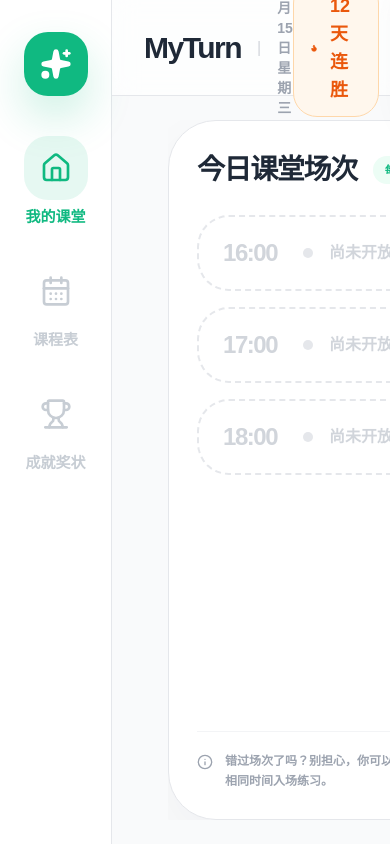
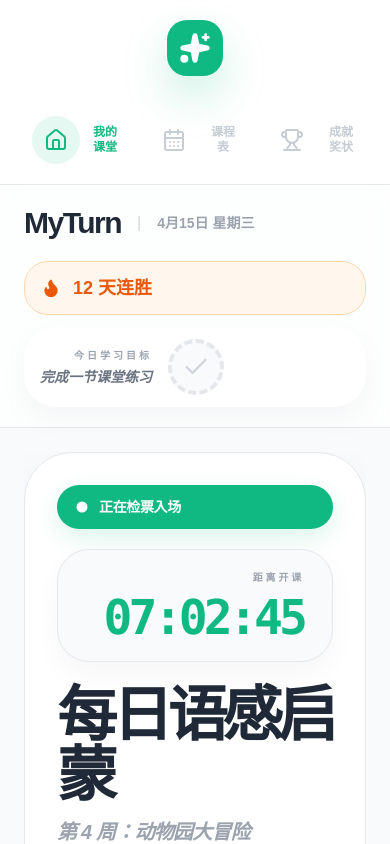
Before and after one commit to mchende/MyTurn, a Next.js app: page / in a window 390 px wide. Shown: the top 844 px of the page. Built offline with nearby package versions, Linux system fonts and the light colour scheme.

Commit message:
feat(05-02): add homepage completion overlay

```diff
--- a/src/app/(marketing)/page.tsx
+++ b/src/app/(marketing)/page.tsx
@@ -4,8 +4,19 @@ import { getTodayScheduleViewModel } from '@/features/schedule/get-today-schedul
 export { HomepageShell } from '@/features/homepage/homepage-shell';
 export { type TodayScheduleViewModel } from '@/features/schedule/get-today-schedule-view-model';
 
-export default async function HomePage() {
-  const viewModel = getTodayScheduleViewModel();
+type HomePageSearchParams = Promise<{
+  completedSession?: string;
+}>;
+
+export default async function HomePage({
+  searchParams,
+}: {
+  searchParams?: HomePageSearchParams;
+}) {
+  const resolvedSearchParams = searchParams ? await searchParams : undefined;
+  const viewModel = getTodayScheduleViewModel(undefined, {
+    completedSessionId: resolvedSearchParams?.completedSession ?? null,
+  });
 
   return <HomepageShell viewModel={viewModel} />;
 }
--- a/src/features/homepage/homepage-shell.tsx
+++ b/src/features/homepage/homepage-shell.tsx
@@ -26,7 +26,10 @@ const navItems = [
 ] as const;
 
 export function HomepageShell({ viewModel }: { viewModel: TodayScheduleViewModel }) {
-  const focusSession = viewModel.nextSession ?? viewModel.sessions[0];
+  const focusSession =
+    viewModel.sessions.find((session) => session.isRecentlyCompleted) ??
+    viewModel.nextSession ??
+    viewModel.sessions[0];
 
   if (!focusSession) {
     return (
@@ -37,48 +40,45 @@ export function HomepageShell({ viewModel }: { viewModel: TodayScheduleViewModel
   }
 
   return (
-    <main className="h-screen overflow-hidden bg-[#F9FAFB] text-[#1F2937]">
-      <div className="flex h-screen overflow-hidden">
-        <aside className="flex w-28 shrink-0 flex-col items-center justify-between border-r border-[#E5E7EB] bg-white py-8">
+    <main className="min-h-screen bg-[#F9FAFB] text-[#1F2937] xl:h-screen xl:overflow-hidden">
+      <div className="flex min-h-screen flex-col xl:h-screen xl:flex-row">
+        <aside className="flex shrink-0 flex-row items-center justify-between border-b border-[#E5E7EB] bg-white px-6 py-5 xl:w-28 xl:flex-col xl:border-b-0 xl:border-r xl:px-0 xl:py-8">
           <div className="flex w-full flex-col items-center gap-10">
-            <div className="flex h-16 w-16 items-center justify-center rounded-[24px] bg-[#10B981] text-white shadow-[0_20px_45px_rgba(16,185,129,0.22)]">
+            <div className="flex h-14 w-14 items-center justify-center rounded-[20px] bg-[#10B981] text-white shadow-[0_20px_45px_rgba(16,185,129,0.22)] xl:h-16 xl:w-16 xl:rounded-[24px]">
               <Sparkles className="h-8 w-8 fill-current" />
             </div>
 
-            <nav className="flex w-full flex-col items-center gap-8">
+            <nav className="flex w-full flex-row items-center justify-end gap-3 xl:flex-col xl:gap-8">
               {navItems.map((item) => (
                 <button
                   className={cn(
-                    'flex w-full flex-col items-center gap-2 px-2 text-center transition-colors',
+                    'flex min-w-0 flex-1 items-center justify-center gap-2 px-2 text-center transition-colors xl:w-full xl:flex-col',
                     item.active ? 'text-[#10B981]' : 'text-[#C7CDD4] hover:text-[#6B7280]',
                   )}
                   key={item.label}
                   type="button"
                 >
                   <div
-                    className={cn(
-                      'rounded-[24px] p-4',
-                      item.active ? 'bg-[#10B981]/10' : 'bg-transparent',
-                    )}
+                    className={cn('rounded-[24px] p-3 xl:p-4', item.active ? 'bg-[#10B981]/10' : 'bg-transparent')}
                   >
-                    <item.icon className="h-8 w-8" />
+                    <item.icon className="h-6 w-6 xl:h-8 xl:w-8" />
                   </div>
-                  <span className="text-[15px] font-black leading-tight">{item.label}</span>
+                  <span className="text-xs font-black leading-tight xl:text-[15px]">{item.label}</span>
                 </button>
               ))}
             </nav>
           </div>
         </aside>
 
-        <section className="flex min-w-0 flex-1 flex-col overflow-hidden">
-          <header className="flex h-24 shrink-0 items-center justify-between border-b border-[#E5E7EB] bg-white/70 px-8 backdrop-blur-md xl:px-10">
-            <div className="flex items-center gap-4">
+        <section className="flex min-w-0 flex-1 flex-col">
+          <header className="flex shrink-0 flex-col gap-5 border-b border-[#E5E7EB] bg-white/70 px-6 py-5 backdrop-blur-md md:flex-row md:items-center md:justify-between xl:h-24 xl:px-10 xl:py-0">
+            <div className="flex flex-wrap items-center gap-4">
               <h1 className="text-3xl font-black tracking-[-0.05em]">MyTurn</h1>
               <span className="text-[#D1D5DB]">|</span>
               <p className="text-sm font-black text-[#9CA3AF]">{viewModel.todayLabel}</p>
             </div>
 
-            <div className="flex items-center gap-5">
+            <div className="flex flex-col gap-3 md:flex-row md:items-center md:gap-5">
               <div className="flex items-center gap-3 rounded-[24px] border border-[#FED7AA] bg-[#FFF7ED] px-4 py-3 text-[#EA580C]">
                 <Flame className="h-5 w-5 fill-current" />
                 <span className="text-lg font-black">12 天连胜</span>
@@ -100,17 +100,20 @@ export function HomepageShell({ viewModel }: { viewModel: TodayScheduleViewModel
             </div>
           </header>
 
-          <div className="flex flex-1 gap-8 overflow-hidden p-6 xl:p-8">
+          <div
+            className="flex flex-1 flex-col gap-6 overflow-y-auto p-6 xl:flex-row xl:gap-8 xl:overflow-hidden xl:p-8"
+            data-testid="homepage-content"
+          >
             <motion.section
               animate={{ opacity: 1, y: 0 }}
-              className="flex min-w-0 flex-[2] flex-col overflow-hidden"
+              className="flex min-w-0 flex-1 flex-col overflow-hidden xl:flex-[2]"
               initial={{ opacity: 0, y: 24 }}
               transition={{ duration: 0.35, ease: 'easeOut' }}
               data-testid="hero-card"
             >
               <div className="flex h-full flex-col justify-between rounded-[48px] border border-[#E5E7EB] bg-white p-8 shadow-[0_24px_60px_rgba(15,23,42,0.05)] xl:p-10">
                 <div className="space-y-6">
-                  <div className="flex items-start justify-between gap-6">
+                  <div className="flex flex-col gap-5 md:flex-row md:items-start md:justify-between md:gap-6">
                     <motion.div
                       animate={{
                         boxShadow: [
@@ -127,7 +130,9 @@ export function HomepageShell({ viewModel }: { viewModel: TodayScheduleViewModel
                         className="h-2.5 w-2.5 rounded-full bg-white"
                         transition={{ duration: 1.2, repeat: Number.POSITIVE_INFINITY, ease: 'easeInOut' }}
                       />
-                      <span className="text-sm font-black tracking-tight">正在检票入场</span>
+                      <span className="text-sm font-black tracking-tight">
+                        {focusSession.isRecentlyCompleted ? '刚完成这节课' : '正在检票入场'}
+                      </span>
                     </motion.div>
 
                     <motion.div
@@ -137,11 +142,17 @@ export function HomepageShell({ viewModel }: { viewModel: TodayScheduleViewModel
                       transition={{ delay: 0.08, duration: 0.3, ease: 'easeOut' }}
                     >
                       <p className="text-[10px] font-black uppercase tracking-[0.28em] text-[#9CA3AF]">
-                        距离开课
+                        {focusSession.isRecentlyCompleted ? '本节状态' : '距离开课'}
                       </p>
-                      <p className="mt-2 font-mono text-5xl font-black tracking-[-0.08em] text-[#10B981]">
-                        {extractCountdown(focusSession.countdownLabel)}
-                      </p>
+                      {focusSession.isRecentlyCompleted ? (
+                        <p className="mt-2 text-3xl font-black tracking-[-0.06em] text-[#10B981]">
+                          今天这节课已经上完啦
+                        </p>
+                      ) : (
+                        <p className="mt-2 font-mono text-5xl font-black tracking-[-0.08em] text-[#10B981]">
+                          {extractCountdown(focusSession.countdownLabel)}
+                        </p>
+                      )}
                     </motion.div>
                   </div>
 
@@ -185,7 +196,7 @@ export function HomepageShell({ viewModel }: { viewModel: TodayScheduleViewModel
 
             <motion.aside
               animate={{ opacity: 1, y: 0 }}
-              className="flex min-w-[320px] flex-1 flex-col overflow-hidden"
+              className="flex min-w-0 flex-1 flex-col overflow-hidden xl:min-w-[320px]"
               initial={{ opacity: 0, y: 24 }}
               transition={{ delay: 0.06, duration: 0.35, ease: 'easeOut' }}
               data-testid="session-timeline"
@@ -198,7 +209,7 @@ export function HomepageShell({ viewModel }: { viewModel: TodayScheduleViewModel
                   </span>
                 </div>
 
-                <div className="flex-1 space-y-4 overflow-hidden">
+                <div className="flex-1 space-y-4 overflow-visible xl:overflow-hidden">
                   {viewModel.sessions.map((session) => (
                     <TimelineSessionRow key={session.sessionId} session={session} />
                   ))}
@@ -261,6 +272,7 @@ function TimelineSessionRow({ session }: { session: TodayScheduleSessionViewMode
         animate={{ scale: [1, 1.015, 1] }}
         className="flex items-center gap-4 rounded-[32px] bg-[#10B981] px-6 py-6 text-white shadow-[0_20px_40px_rgba(16,185,129,0.22)]"
         transition={{ duration: 1.8, repeat: Number.POSITIVE_INFINITY, ease: 'easeInOut' }}
+        data-testid={`timeline-session-${session.sessionId}`}
       >
         <span className="w-16 text-2xl font-black tracking-[-0.06em]">{session.startTimeLabel}</span>
         <span className="h-3 w-3 rounded-full bg-white shadow-[0_0_14px_rgba(255,255,255,0.95)]" />
@@ -275,12 +287,19 @@ function TimelineSessionRow({ session }: { session: TodayScheduleSessionViewMode
         'flex items-center gap-4 rounded-[32px] px-6 py-5',
         state.tone === 'completed' && 'bg-[#F3F4F6] opacity-50',
         state.tone === 'upcoming' && 'border-2 border-dashed border-[#E5E7EB] bg-white',
+        state.tone === 'recently-completed' &&
+          'border border-[#A7F3D0] bg-[#ECFDF5] opacity-100 shadow-[0_16px_32px_rgba(16,185,129,0.12)]',
       )}
+      data-testid={`timeline-session-${session.sessionId}`}
     >
       <span
         className={cn(
           'w-16 text-2xl font-black tracking-[-0.06em]',
-          state.tone === 'completed' ? 'text-[#9CA3AF]' : 'text-[#D1D5DB]',
+          state.tone === 'completed'
+            ? 'text-[#9CA3AF]'
+            : state.tone === 'recently-completed'
+              ? 'text-[#047857]'
+              : 'text-[#D1D5DB]',
         )}
       >
         {session.startTimeLabel}
@@ -288,13 +307,21 @@ function TimelineSessionRow({ session }: { session: TodayScheduleSessionViewMode
       <span
         className={cn(
           'h-2.5 w-2.5 rounded-full',
-          state.tone === 'completed' ? 'bg-[#9CA3AF]' : 'bg-[#E5E7EB]',
+          state.tone === 'completed'
+            ? 'bg-[#9CA3AF]'
+            : state.tone === 'recently-completed'
+              ? 'bg-[#10B981]'
+              : 'bg-[#E5E7EB]',
         )}
       />
       <span
         className={cn(
           'font-black',
-          state.tone === 'completed' ? 'text-[#9CA3AF]' : 'text-[#D1D5DB]',
+          state.tone === 'completed'
+            ? 'text-[#9CA3AF]'
+            : state.tone === 'recently-completed'
+              ? 'text-[#047857]'
+              : 'text-[#D1D5DB]',
         )}
       >
         {state.label}
@@ -308,6 +335,10 @@ function extractCountdown(label: string) {
 }
 
 function getTimelineState(session: TodayScheduleSessionViewModel) {
+  if (session.isRecentlyCompleted) {
+    return { label: '刚完成', tone: 'recently-completed' as const };
+  }
+
   if (session.accessState === 'open_for_entry') {
     return { label: '正在入场', tone: 'active' as const };
   }
--- a/src/features/schedule/get-today-schedule-view-model.ts
+++ b/src/features/schedule/get-today-schedule-view-model.ts
@@ -18,6 +18,7 @@ export type TodayScheduleSessionViewModel = {
   learnerLabel: string;
   campLabel: string;
   attendanceLabel: string;
+  isRecentlyCompleted: boolean;
 };
 
 export type TodayScheduleViewModel = {
@@ -25,6 +26,10 @@ export type TodayScheduleViewModel = {
   currentTimeLabel: string;
   sessions: TodayScheduleSessionViewModel[];
   nextSession: TodayScheduleSessionViewModel | null;
+};
+
+type TodayScheduleViewModelOptions = {
+  completedSessionId?: string | null;
 };
 
 const HOMEPAGE_TITLE = '每日语感启蒙';
@@ -49,7 +54,11 @@ const SESSION_META = [
   },
 ] as const;
 
-export function getTodayScheduleViewModel(now: Date = getReferenceNow()): TodayScheduleViewModel {
+export function getTodayScheduleViewModel(
+  now: Date = getReferenceNow(),
+  options: TodayScheduleViewModelOptions = {},
+): TodayScheduleViewModel {
+  const completedSessionId = options.completedSessionId ?? null;
   const sessions = buildDaySessions({
     template: defaultWeekdayScheduleTemplate,
     date: now,
@@ -80,13 +89,19 @@ export function getTodayScheduleViewModel(now: Date = getReferenceNow()): TodayS
       learnerLabel: meta.learnerLabel,
       campLabel: meta.campLabel,
       attendanceLabel: meta.attendanceLabel,
+      isRecentlyCompleted: session.sessionId === completedSessionId,
     };
   });
+
+  const nextSession =
+    sessions.find((session) => session.isRecentlyCompleted) ??
+    sessions.find((session) => session.accessState !== 'completed') ??
+    null;
 
   return {
     todayLabel: formatTodayLabel(now),
     currentTimeLabel: `当前时间 ${formatTimeLabel(now)}`,
-    nextSession: sessions.find((session) => session.accessState !== 'completed') ?? null,
+    nextSession,
     sessions,
   };
 }
```
Also changed, not shown: .planning/phases/05-complete-mvp-lesson/05-02-SUMMARY.md (added), 2 other files (tests, documents, lock files or other folders).
